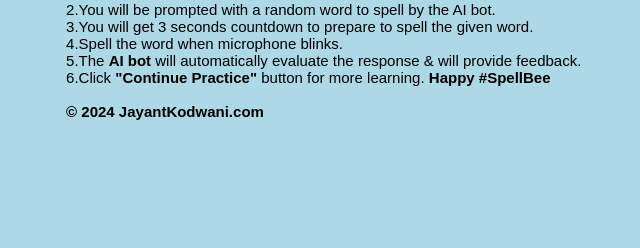
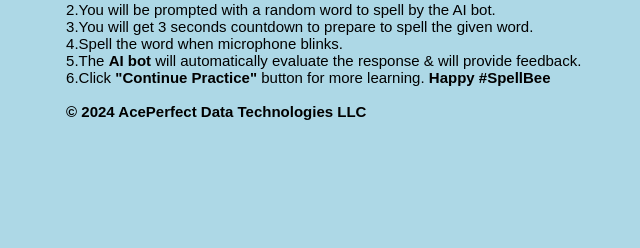
Before and after one commit to jayantkodwani/Spell-Bee-AI-v2, a Flask app: page / in a window 1280 px wide. Shown: the part 552-800 px from the top of the page, without its empty margins (7-647 px from the left). Run offline with Flask 3, Linux system fonts and the light colour scheme.

Commit message:
Update index.html

```diff
--- a/templates/index.html
+++ b/templates/index.html
@@ -196,7 +196,7 @@
  5.The <b> AI bot </b> will automatically evaluate the response & will provide feedback.<br>
  6.Click <b>"Continue Practice" </b> button for more learning. <b>Happy #SpellBee </b> <br><br>
 
- <b> © 2024 JayantKodwani.com </b>
+ <b> © 2024 AcePerfect Data Technologies LLC </b>
  </p>
 
 
```
